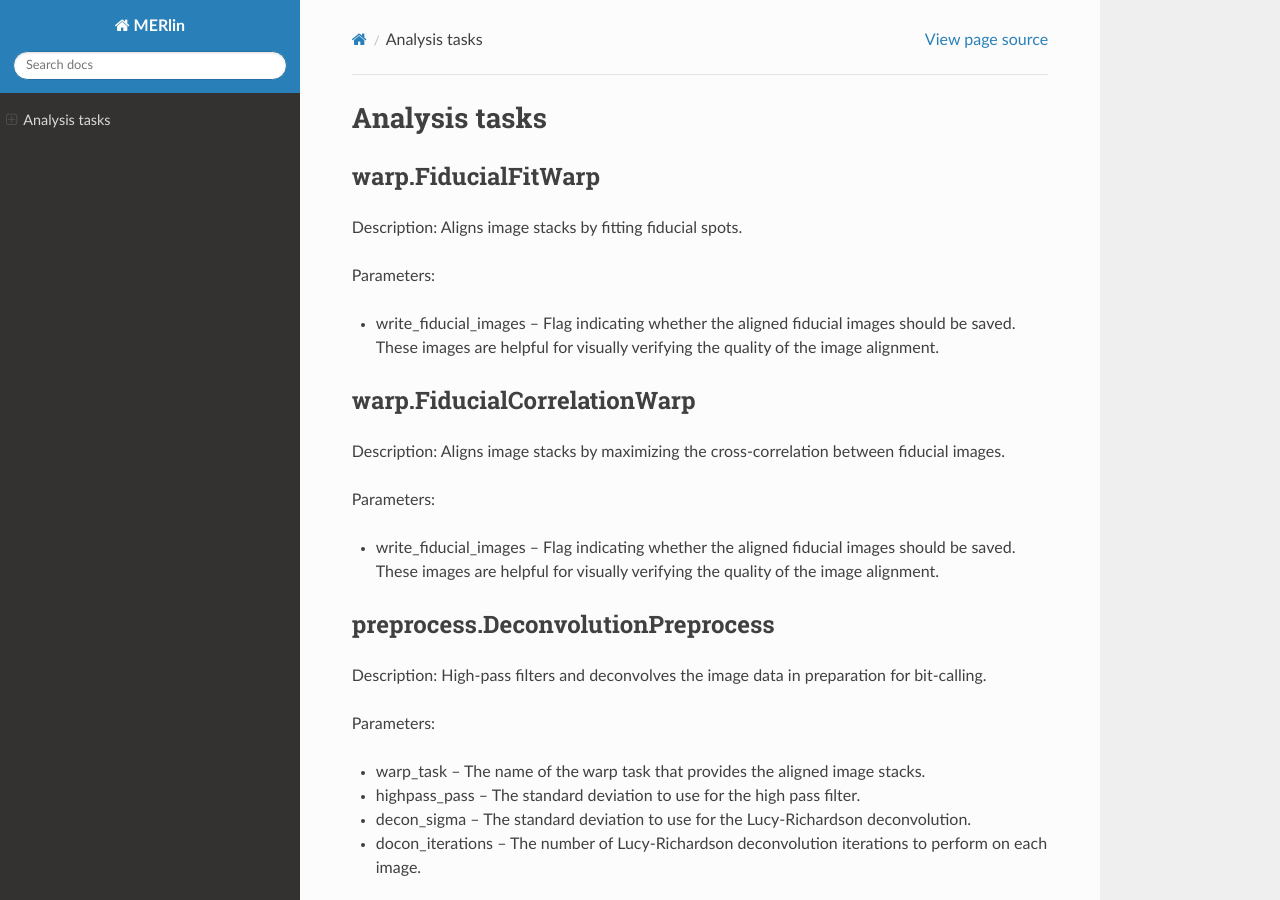
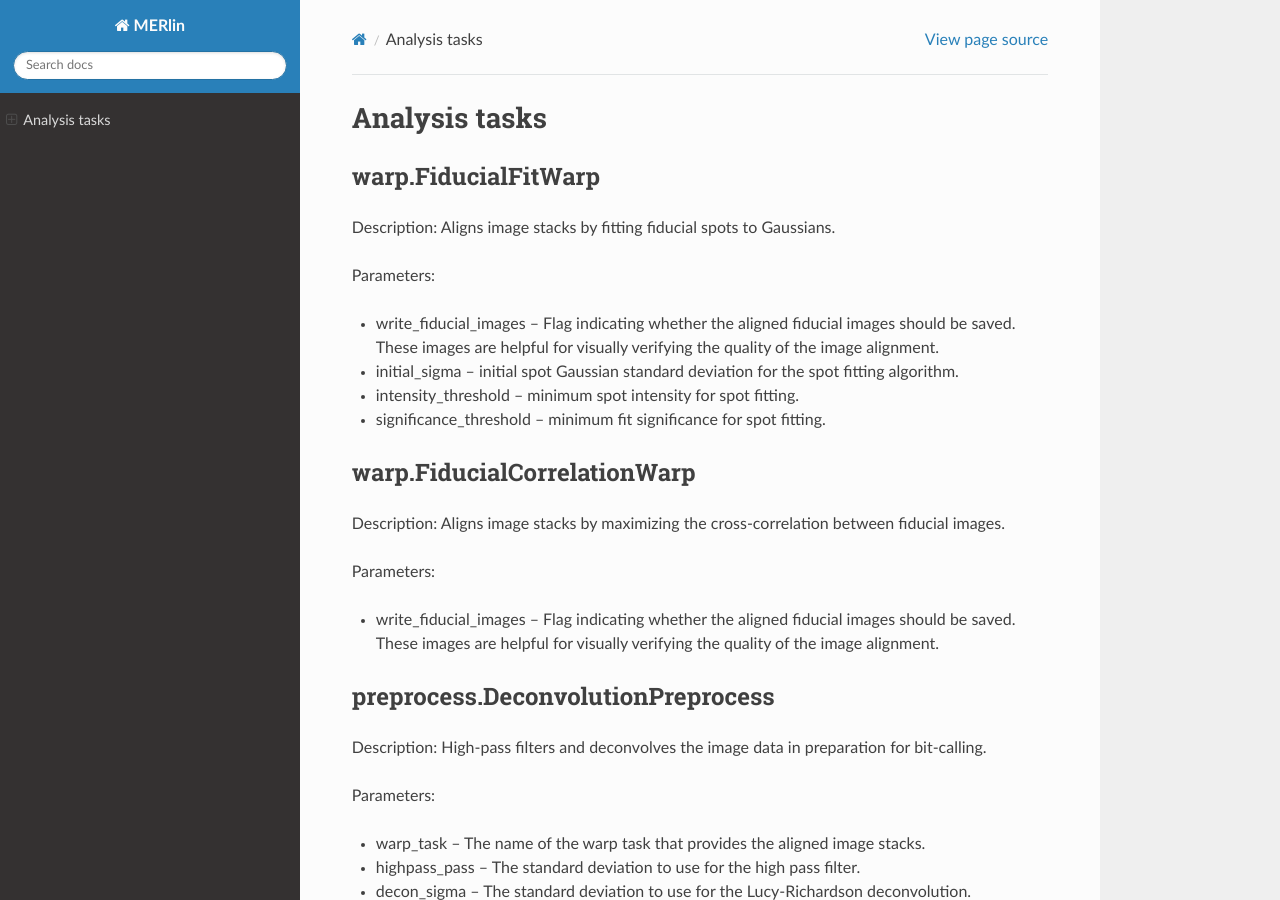
Before and after one commit to emanuega/MERlin, a Sphinx documentation site: the page built from docs/tasks.rst, in a window 1280 px wide and 900 px high. Built offline with Sphinx 7.4.7 and the Read the Docs theme 2.0.0, drawn with Linux system fonts in a browser that asks for light colours; pages that are not in the unit, such as notebooks, are missing from menus.

Commit message:
Exposed spot fitting parameters.

```diff
--- a/docs/tasks.rst
+++ b/docs/tasks.rst
@@ -4,11 +4,14 @@ Analysis tasks
 warp.FiducialFitWarp
 ---------------------
 
-Description: Aligns image stacks by fitting fiducial spots.
+Description: Aligns image stacks by fitting fiducial spots to Gaussians.
 
 Parameters:
 
 * write\_fiducial\_images -- Flag indicating whether the aligned fiducial images should be saved. These images are helpful for visually verifying the quality of the image alignment.
+* initial\_sigma -- initial spot Gaussian standard deviation for the spot  fitting algorithm.
+* intensity\_threshold -- minimum spot intensity for spot fitting.
+* significance\_threshold --  minimum fit significance for spot fitting.
 
 warp.FiducialCorrelationWarp
 -----------------------------
```
